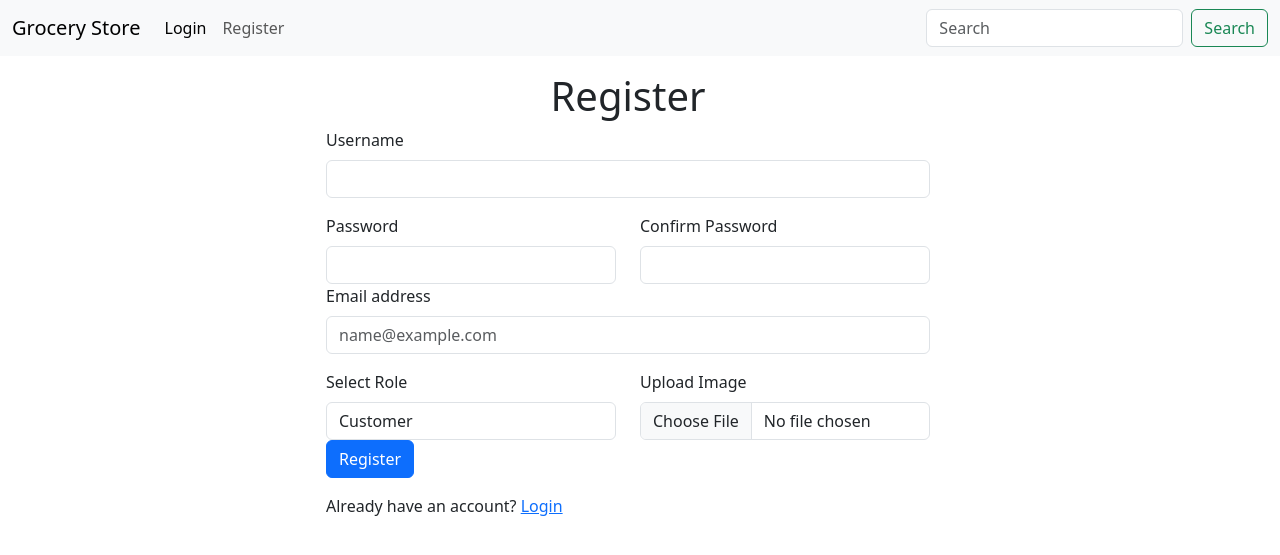
After one commit to reeganbenny/Oct-24-Offline-Bootcamp, a Flask app: page /signup in a window 1280 px wide. The commit adds this page. Shown: the top 555 px of the page. Run offline with Flask 3, Linux system fonts and the light colour scheme.

Commit message:
session_update day 3

```diff
--- a/applications/routes.py
+++ b/applications/routes.py
@@ -1,5 +1,6 @@
 from main import app
-from flask import render_template, session, url_for, redirect, request
+from flask import render_template, session, url_for, redirect, request ,flash
+from applications.model import *
 
 @app.route('/')
 def home():
@@ -9,3 +10,45 @@ def home():
 def login():
     if request.method == 'GET':
         return render_template('login.html')
+    else:
+        email = request.form.get('email', None)
+        password = request.form.get('password', None)
+
+        # Data Validation
+        if not email:
+            flash('Email is required')
+            return redirect(url_for('login'))
+        if not password:
+            flash('Password is required')
+            return redirect(url_for('login'))
+
+        user = User.query.filter_by(email=email).first()
+        if not user:
+            flash('Invalid email')
+            return redirect(url_for('login'))
+
+        # user_role = Role.query.filter_by(name='store_manager').first()
+        if  'store_manager' in [role.name for role in user.roles] and not user.approved:
+            flash('Your sign up request not approved! Please contact admin')
+            return redirect(url_for('login'))
+
+        if user.password == password:
+            session['username'] = user.username
+            session['role'] = [role.name for role in user.roles]
+            flash('Login Successfully')
+            return redirect(url_for('home'))
+        else:
+            flash('Invalid password')
+            return redirect(url_for('login'))
+
+
+@app.route('/logout')
+def logout():
+    session.pop('username', None)
+    session.pop('role', None)
+    return redirect(url_for('home'))
+
+
+@app.route('/signup', methods=['GET', 'POST'])
+def register():
+    return render_template('register.html')
--- a/template/base.html
+++ b/template/base.html
@@ -8,6 +8,15 @@
 </head>
 <body>
     {% include 'nav.html' %}
+    {% with messages = get_flashed_messages() %}
+        {% if messages %}
+            <ul class='alert alert-warning'>
+            {% for message in messages %}
+            <li class=''>{{ message }}</li>
+            {% endfor %}
+            </ul>
+        {% endif %}
+    {% endwith %}
     {% block content %} {% endblock %}
 
 
--- a/template/nav.html
+++ b/template/nav.html
@@ -6,12 +6,21 @@
       </button>
       <div class="collapse navbar-collapse" id="navbarSupportedContent">
         <ul class="navbar-nav me-auto mb-2 mb-lg-0">
-          <li class="nav-item">
-            <a class="nav-link active" aria-current="page" href="#">Login</a>
-          </li>
-          <li class="nav-item">
-            <a class="nav-link" href="#">Register</a>
-          </li>
+          {% if not session.get('username',None) %}
+            <li class="nav-item">
+              <a class="nav-link active" aria-current="page" href={{ url_for('login')}}>Login</a>
+            </li>
+            <li class="nav-item">
+              <a class="nav-link" href="#">Register</a>
+            </li>
+          {% else %}
+            <li class="nav-item">
+              <a class="nav-link active" aria-current="page" href="#">{{session['username']}}</a>
+            </li>
+            <li class="nav-item">
+              <a class="nav-link active" aria-current="page" href={{url_for('logout')}}>Logout</a>
+            </li>
+          {% endif %}
         </ul>
         <form class="d-flex" role="search">
           <input class="form-control me-2" type="search" placeholder="Search" aria-label="Search">
--- /dev/null
+++ b/template/register.html
@@ -0,0 +1,49 @@
+{% extends 'base.html' %}
+
+{% block title %} Register - Grocery Store {% endblock %}
+
+{% block content %}
+    <div class="container-fluid row justify-content-center mt-3">
+        <div class="col-6">
+            <h1 class="text-center">Register</h1>
+            <form action={{url_for('register')}} method="post">
+                <div class="form-group mb-3">
+                    <label for="username" class="form-label">Username</label>
+                    <input type="text" class="form-control" id="username" name="username">
+                </div>
+                <div class="row">
+                    <div class="form-group col-6">
+                        <label for="password" class="form-label">Password</label>
+                        <input type="password" class="form-control" id="password" name="password">
+                    </div>
+                    <div class="form-group col-6">
+                        <label for="cpassword" class="form-label">Confirm Password</label>
+                        <input type="password" class="form-control" id="cpassword" name="cpassword">
+                    </div>
+                </div>
+                <div class="form-group mb-3">
+                    <label for="email" class="form-label">Email address</label>
+                    <input type="email" class="form-control" id="email" placeholder="name@example.com" name="email">
+                </div>
+                <div class="row">
+                    <div class="form-group col-6">
+                        <label for="role-select" class="form-label">Select Role</label>
+                        <select name="role" id="role-select" class="form-control">
+                            <option value="customer">Customer</option>
+                            <option value="store_manager">Store Manger</option>
+                          </select>
+                    </div>
+                    <div class="form-group col-6">
+                        <label for="image" class="form-label">Upload Image</label>
+                        <input type="file" class="form-control" id="image" name="image">
+                    </div>
+                </div>
+                <div class="form-group mb-3">
+                    <button type="submit" class="btn btn-primary">Register</button>
+                </div>
+                <div class="form-group mb-3">
+                    <span> Already have an account? </span><a href={{url_for('login')}}>Login</a>
+                </div>
+        </div>
+    </div>
+{% endblock %}
```
Also changed, not shown: instance/site.db.
